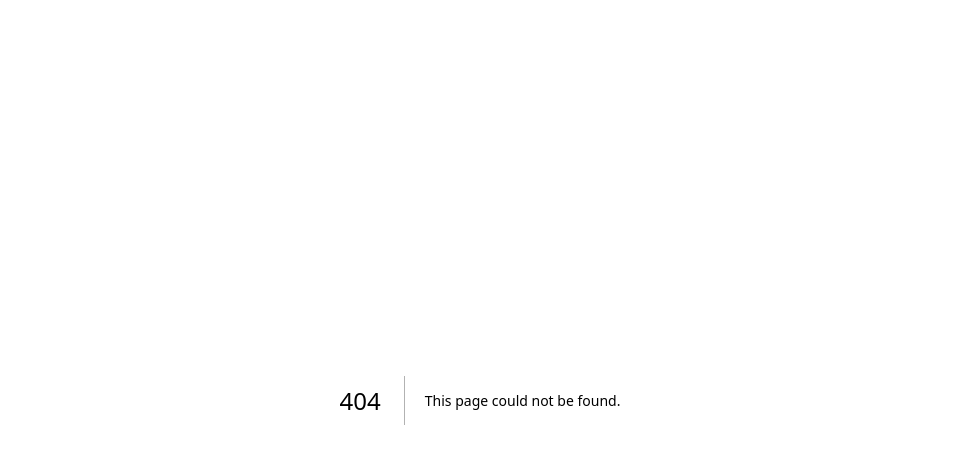
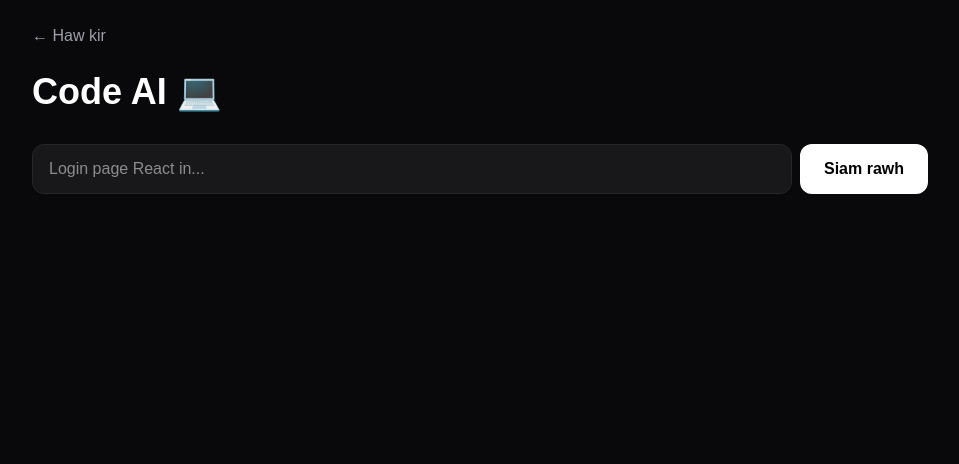
Before and after one commit to rvzawna12-byte/sethlun-ai-hub, a Next.js app: page /code in a window 1280 px wide. Before the commit this address had no page. Shown: the top 464 px of the page, without its empty margins (160-1119 px from the left). Built offline with nearby package versions, Linux system fonts and the light colour scheme.

Commit message:
Create page.tsx

```diff
--- /dev/null
+++ b/src/app/code/page.tsx
@@ -0,0 +1,38 @@
+'use client'
+import { useState } from 'react'
+import Link from 'next/link'
+
+export default function CodePage() {
+  const [prompt, setPrompt] = useState('')
+  const [code, setCode] = useState('')
+  const [loading, setLoading] = useState(false)
+
+  async function generate() {
+    if(!prompt.trim()) return
+    setLoading(true)
+    setCode('')
+    try {
+      const fullPrompt = `You are expert coder. Write code for: ${prompt}.`
+      const res = await fetch(`https://text.pollinations.ai/${encodeURIComponent(fullPrompt)}?model=openai`)
+      const data = await res.text()
+      setCode(data)
+    } catch {
+      setCode('Error a awm!')
+    }
+    setLoading(false)
+  }
+
+  return (
+    <div className="min-h-screen bg-zinc-950 text-white p-6">
+      <div className="max-w-4xl mx-auto">
+        <Link href="/" className="text-zinc-400 hover:text-white">← Haw kir</Link>
+        <h1 className="text-4xl font-bold mt-6 mb-2">Code AI 💻</h1>
+        <div className="flex gap-2 mb-6 mt-8">
+          <input value={prompt} onChange={e=>setPrompt(e.target.value)} placeholder="Login page React in..." className="flex-1 bg-zinc-900 border border-zinc-800 rounded-xl px-4 py-3 outline-none"/>
+          <button onClick={generate} className="bg-white text-black px-6 py-3 rounded-xl font-bold">{loading?'Siam mek...':'Siam rawh'}</button>
+        </div>
+        {code && <pre className="bg-zinc-900 border border-zinc-800 rounded-2xl p-4 whitespace-pre-wrap text-sm">{code}</pre>}
+      </div>
+    </div>
+  )
+}
```
